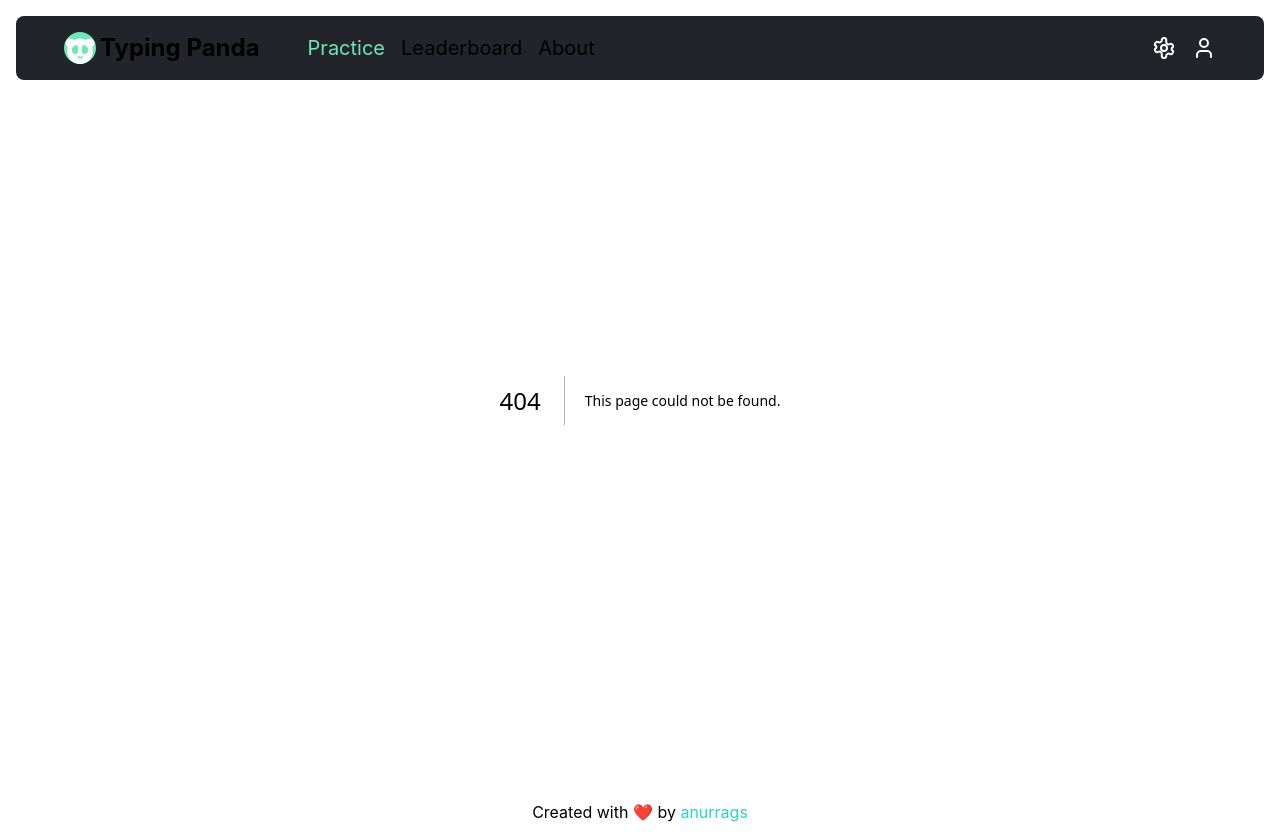
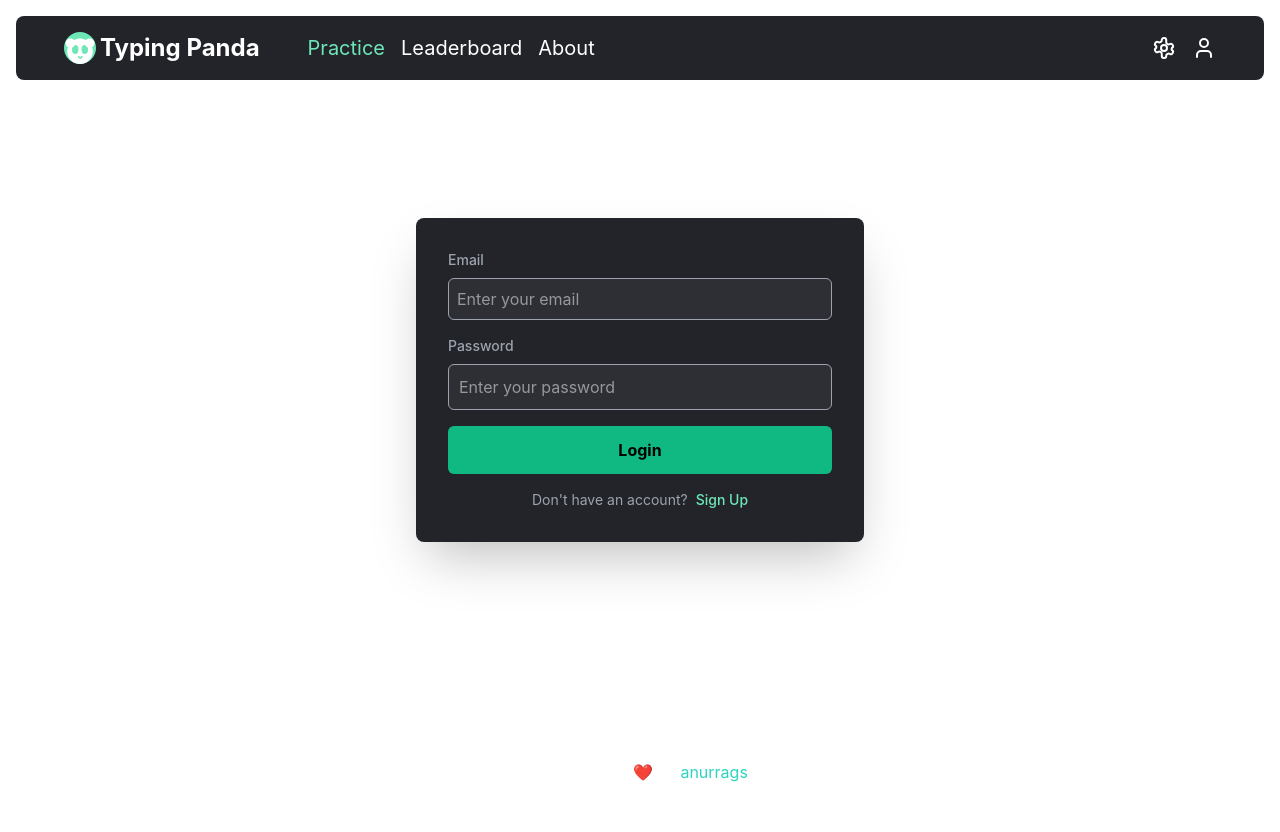
Before and after one commit to anurrags/typing-panda, a Next.js app: page /auth in a window 1280 px wide. Before the commit this address had no page. After the commit the page ends 800 px from the top, so only its background shows below. Built offline with nearby package versions, Linux system fonts and the light colour scheme.

Commit message:
created login signup page

```diff
--- a/package.json
+++ b/package.json
@@ -11,6 +11,8 @@
   },
   "dependencies": {
     "@heroicons/react": "^2.2.0",
+    "@hookform/resolvers": "^5.2.1",
+    "@supabase/supabase-js": "^2.56.0",
     "@types/next": "^8.0.7",
     "husky": "^9.1.7",
     "lint-staged": "^16.1.2",
@@ -18,6 +20,8 @@
     "postcss": "^8.5.6",
     "react": "19.1.0",
     "react-dom": "19.1.0",
+    "react-hook-form": "^7.62.0",
+    "zod": "^4.1.0",
     "zustand": "^5.0.6"
   },
   "engines": {
@@ -27,7 +31,7 @@
     "@eslint/eslintrc": "^3",
     "@svgr/webpack": "^8.1.0",
     "@tailwindcss/postcss": "^4.1.11",
-    "@types/node": "^20",
+    "@types/node": "^20.19.11",
     "@types/react": "^19.1.8",
     "@types/react-dom": "^19.1.6",
     "eslint": "^9",
--- /dev/null
+++ b/src/app/(base)/auth/page.tsx
@@ -0,0 +1,12 @@
+import { Login } from "@/components";
+import React from "react";
+
+const page = () => {
+  return (
+    <div className="flex h-[95vh] flex-col items-center justify-center">
+      <Login />
+    </div>
+  );
+};
+
+export default page;
--- /dev/null
+++ b/src/components/Authentication/Login.tsx
@@ -0,0 +1,166 @@
+"use client";
+
+import React, { useEffect, useState } from "react";
+import { useForm } from "react-hook-form";
+import { zodResolver } from "@hookform/resolvers/zod";
+import * as z from "zod";
+
+type AuthMode = "login" | "signup";
+
+const baseSchema = {
+  email: z.email("Invalid email address").nonempty("Email is required"),
+  password: z
+    .string()
+    .min(6, "Password must be at least 6 characters")
+    .nonempty("Password is required"),
+};
+
+const loginSchema = z.object(baseSchema);
+
+const signupSchema = z
+  .object({
+    ...baseSchema,
+    username: z
+      .string()
+      .min(3, "Username should be at least 3 characters")
+      .nonempty("Username is required"),
+    confirmPassword: z.string().nonempty("Confirm password is required"),
+  })
+  .refine((data) => data.password === data.confirmPassword, {
+    message: "Passwords don't match",
+    path: ["confirmPassword"],
+  });
+
+export default function Login() {
+  const [mode, setMode] = useState<AuthMode>("login");
+
+  const schema = mode === "login" ? loginSchema : signupSchema;
+  type LoginFormInputs = z.infer<typeof loginSchema>;
+  type SignupFormInputs = z.infer<typeof signupSchema>;
+  type AuthFormInputs = LoginFormInputs &
+    Partial<Omit<SignupFormInputs, keyof LoginFormInputs>>;
+
+  const {
+    register,
+    handleSubmit,
+    formState: { errors, isSubmitting },
+    reset,
+  } = useForm<AuthFormInputs>({
+    resolver: zodResolver(schema),
+  });
+
+  const onSubmit = (data: AuthFormInputs) => {
+    alert(`Login data:\n${JSON.stringify(data, null, 2)}`);
+  };
+
+  useEffect(() => {
+    reset();
+  }, [mode, reset]);
+
+  return (
+    <form
+      onSubmit={handleSubmit(onSubmit)}
+      noValidate
+      className="bg-dark-1 mx-auto flex w-md flex-col gap-4 rounded-lg p-8 shadow-2xl"
+    >
+      <div className="flex flex-col gap-4">
+        <div className="flex flex-col gap-4">
+          {mode === "signup" && (
+            <div className="flex flex-col gap-2">
+              <label className="text-grey-3 text-sm font-medium">
+                Username
+              </label>
+              <input
+                type="text"
+                placeholder="Enter your username"
+                {...register("username")}
+                className={`bg-grey-4 w-full rounded-md border p-2 ${errors.username ? "border-red-500" : "border-grey-3"} focus:border-cyan-1 transition focus:outline-none`}
+              />
+              {errors.username && (
+                <p className="mt-1 text-sm text-red-600">
+                  {errors.username.message}
+                </p>
+              )}
+            </div>
+          )}
+          <div className="flex flex-col gap-2">
+            <label htmlFor="email" className="text-grey-3 text-sm font-medium">
+              Email
+            </label>
+            <input
+              type="email"
+              placeholder="Enter your email"
+              id="email"
+              {...register("email")}
+              className={`bg-grey-4 w-full rounded-md border p-2 ${errors.email ? "border-red-500" : "border-grey-3"} focus:border-cyan-1 transition focus:outline-none`}
+            />
+            {errors.email && (
+              <p className="mt-1 text-sm text-red-600">
+                {errors.email.message}
+              </p>
+            )}
+          </div>
+          <div className="flex flex-col gap-2">
+            <label
+              htmlFor="password"
+              className="text-grey-3 text-sm font-medium"
+            >
+              Password
+            </label>
+            <input
+              type="password"
+              placeholder="Enter your password"
+              id="password"
+              {...register("password")}
+              className={`bg-grey-4 w-full rounded-md border p-2.5 ${errors.password ? "border-red-500" : "border-grey-3"} focus:border-cyan-1 transition focus:outline-none`}
+            />
+            {errors.password && (
+              <p className="mt-1 text-sm text-red-600">
+                {errors.password.message}
+              </p>
+            )}
+          </div>
+          {mode === "signup" && (
+            <div className="flex flex-col gap-2">
+              <label className="text-grey-3 text-sm font-medium">
+                Confirm Password
+              </label>
+              <input
+                type="password"
+                placeholder="Confirm your password"
+                {...register("confirmPassword")}
+                className={`bg-grey-4 w-full rounded-md border p-2.5 ${errors.confirmPassword ? "border-red-500" : "border-grey-3"} focus:border-cyan-1 transition focus:outline-none`}
+              />
+              {errors.confirmPassword && (
+                <p className="mt-1 text-sm text-red-600">
+                  {errors.confirmPassword.message}
+                </p>
+              )}
+            </div>
+          )}
+        </div>
+        <button
+          type="submit"
+          disabled={isSubmitting}
+          className="bg-cyan-3 hover:ring-cyan-1 w-full rounded-md py-3 font-bold text-black transition-colors hover:cursor-pointer hover:ring-2 disabled:opacity-50"
+        >
+          {mode === "login" ? "Login" : "Signup"}
+        </button>
+      </div>
+      <div className="flex justify-center gap-2">
+        <p className="text-grey-3 text-sm">
+          {mode === "login"
+            ? "Don't have an account?"
+            : "Already have an account?"}
+        </p>
+        <button
+          type="button"
+          onClick={() => setMode(mode === "login" ? "signup" : "login")}
+          className="text-cyan-1 text-sm font-medium hover:cursor-pointer"
+        >
+          {mode === "login" ? "Sign Up" : "Login"}
+        </button>
+      </div>
+    </form>
+  );
+}
--- /dev/null
+++ b/src/components/Authentication/index.ts
@@ -0,0 +1 @@
+export { default as Login } from "./Login";
--- a/src/components/index.ts
+++ b/src/components/index.ts
@@ -5,3 +5,4 @@ export { default as Footer } from "./Footer";
 export { default as CharacterRenderer } from "./CharacterRenderer";
 export { default as BlurOverlay } from "./BlurOverlay";
 export { default as TestDuration } from "./TestDuration";
+export * from "./Authentication";
--- /dev/null
+++ b/src/lib/supabaseClient.ts
@@ -0,0 +1,6 @@
+import { createClient } from "@supabase/supabase-js";
+
+const supabaseUrl = process.env.NEXT_PUBLIC_SUPABASE_URL as string;
+const supabaseAnonKey = process.env.NEXT_PUBLIC_SUPABASE_ANON_KEY as string;
+
+export const supabase = createClient(supabaseUrl, supabaseAnonKey);
--- a/src/styles/globals.css
+++ b/src/styles/globals.css
@@ -3,10 +3,13 @@
 :root {
   --color-cyan-1: #6ee7b7;
   --color-cyan-2: #2dd4bf;
+  --color-cyan-3: #10b981;
   --color-dark-1: #232429;
   --color-green-1: #6ee7b7;
   --color-grey-1: #c1c2c5;
   --color-grey-2: #6b7280;
+  --color-grey-3: #9ca3af;
+  --color-grey-4: #2d2f35;
   --color-light-1: #e2e8f0;
   --color-red-1: #f87171;
 }
@@ -38,7 +41,10 @@ body {
   --color-dark-1: var(--color-dark-1);
   --color-cyan-2: var(--color-cyan-2);
   --color-grey-2: var(--color-grey-2);
+  --color-grey-3: var(--color-grey-3);
+  --color-grey-4: var(--color-grey-4);
   --color-background: var(--background);
+  --color-cyan-3: var(--color-cyan-3);
 
   --animate-blink: blink 1.2s infinite;
   @keyframes blink {
```
Also changed, not shown: 2 other files (tests, documents, lock files or other folders).
